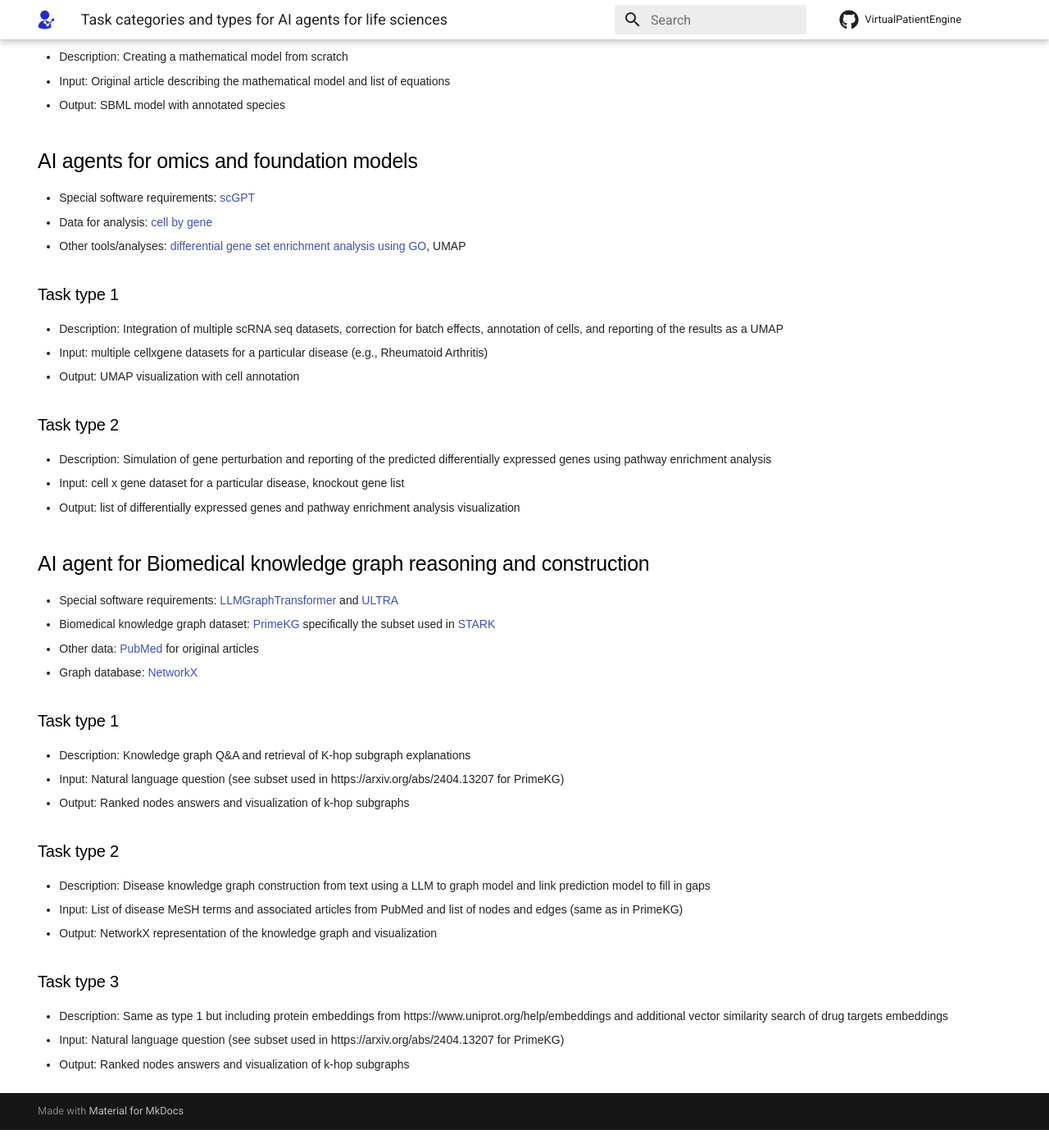
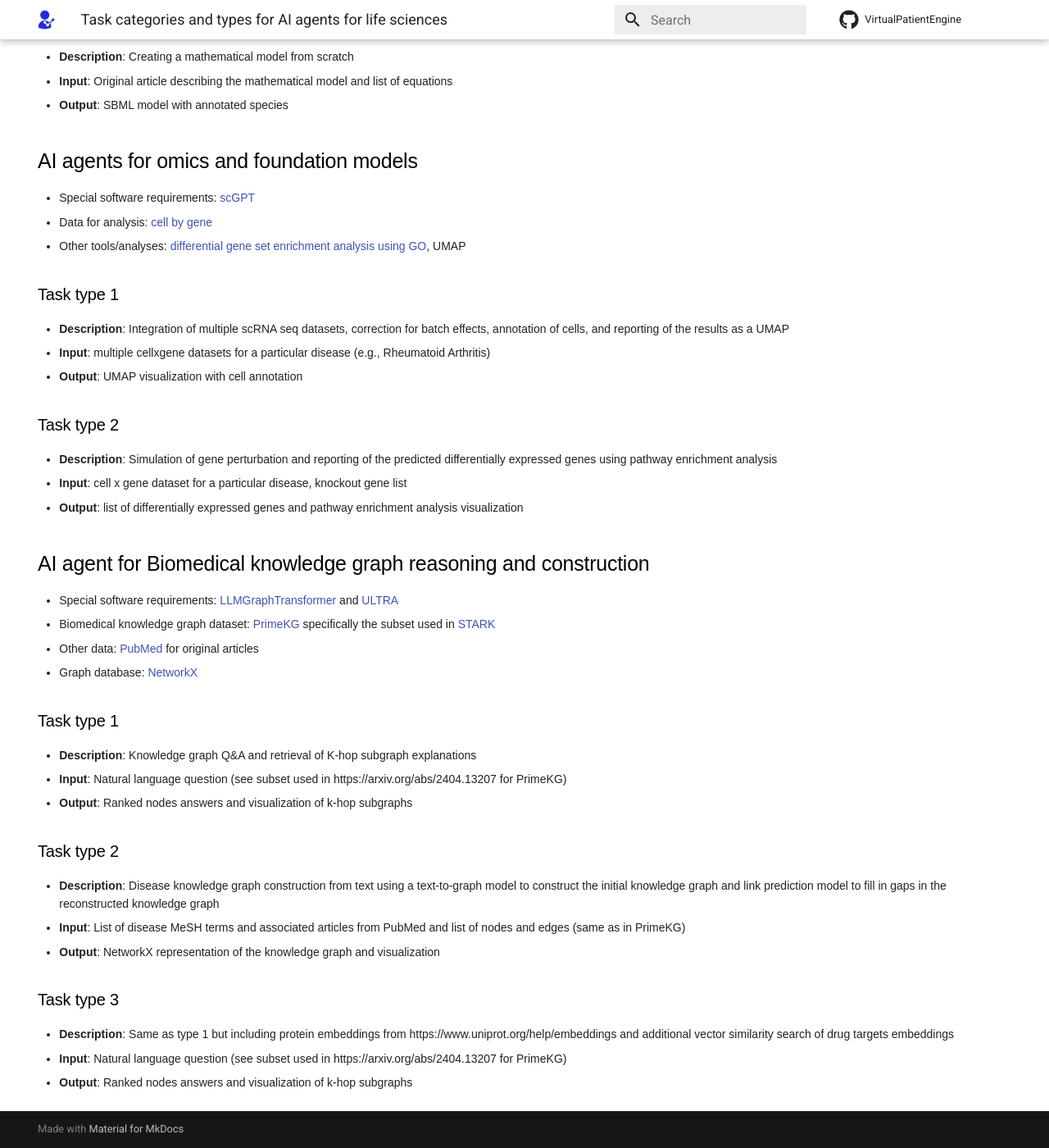
Before and after one commit to VirtualPatientEngine/VPEHackathonAIAgentsCO, an MkDocs documentation site: the page built from docs/tasks.md, in a window 1280 px wide and 1400 px high, scrolled down 695 px. Shown: the whole window at 82% size. Built offline with MkDocs 1.6.1 and Material for MkDocs 9.7.7, drawn with Linux system fonts in a browser that asks for light colours; before the commit the page ends 2073 px from its top, so only the background shows below that; some of the changed lines change nothing that is shown; some of the changed text lies outside the part shown.

Commit message:
fix: updated missing requirements and fixed task 3 description

```diff
--- a/docs/tasks.md
+++ b/docs/tasks.md
@@ -9,8 +9,8 @@
 > **Date** 2024-10-14 to -15<br>
 > **Location** BioLabs Heidelberg and Online<br>
 
-- General software requirements: [Streamlit](https://streamlit.io/), [Ollama](https://ollama.com/)
-- General database requirements: vector database (our internal stack is preferential towards FAISS, but ChromeDB, Milvus, can be used just as well).
+- Infrastructure: [Amazon Web Services](https://aws.amazon.com/de/) and [Code Ocean](https://codeocean.com/)
+- Application requirements: [Streamlit](https://streamlit.io/), [Ollama](https://ollama.com/), [LangChain](https://www.langchain.com/), and [FAISS](https://github.com/facebookresearch/faiss)
 
 ## AI agents for computational modelling and simulation
 - Special software requirements: https://github.com/copasi/basico
@@ -19,14 +19,14 @@
 - Other data: [PubMed](https://pubmed.ncbi.nlm.nih.gov/) for original articles
 
 ### Task type 1
-- Description: Simulation of a mathematical model and reporting of the biomarker trajectories and predicted clinical efficacy
-- Input: simulation parameters such as initial concentrations
-- Output: time-course of simulation species
+- **Description**: Simulation of a mathematical model and reporting of the biomarker trajectories and predicted clinical efficacy
+- **Input**: simulation parameters such as initial concentrations
+- **Output**: time-course of simulation species
 
 ### Task type 2
-- Description: Creating a mathematical model from scratch
-- Input: Original article describing the mathematical model and list of equations
-- Output: SBML model with annotated species
+- **Description**: Creating a mathematical model from scratch
+- **Input**: Original article describing the mathematical model and list of equations
+- **Output**: SBML model with annotated species
 
 ## AI agents for omics and foundation models
 - Special software requirements: [scGPT](https://www.nature.com/articles/s41592-024-02201-0)
@@ -34,14 +34,14 @@
 - Other tools/analyses: [differential gene set enrichment analysis using GO](https://amigo.geneontology.org/amigo), UMAP
 
 ### Task type 1
-- Description: Integration of multiple scRNA seq datasets, correction for batch effects, annotation of cells, and reporting of the results as a UMAP
-- Input: multiple cellxgene datasets for a particular disease (e.g., Rheumatoid Arthritis)
-- Output: UMAP visualization with cell annotation
+- **Description**: Integration of multiple scRNA seq datasets, correction for batch effects, annotation of cells, and reporting of the results as a UMAP
+- **Input**: multiple cellxgene datasets for a particular disease (e.g., Rheumatoid Arthritis)
+- **Output**: UMAP visualization with cell annotation
 
 ### Task type 2
-- Description: Simulation of gene perturbation and reporting of the predicted differentially expressed genes using pathway enrichment analysis
-- Input: cell x gene dataset for a particular disease, knockout gene list
-- Output: list of differentially expressed genes and pathway enrichment analysis visualization
+- **Description**: Simulation of gene perturbation and reporting of the predicted differentially expressed genes using pathway enrichment analysis
+- **Input**: cell x gene dataset for a particular disease, knockout gene list
+- **Output**: list of differentially expressed genes and pathway enrichment analysis visualization
 
 ## AI agent for Biomedical knowledge graph reasoning and construction
 - Special software requirements: [LLMGraphTransformer](https://api.python.langchain.com/en/latest/graph_transformers/langchain_experimental.graph_transformers.llm.LLMGraphTransformer.html) and [ULTRA](https://github.com/DeepGraphLearning/ULTRA)
@@ -50,16 +50,16 @@
 - Graph database: [NetworkX](https://networkx.org/)
 
 ### Task type 1
-- Description: Knowledge graph Q&A and retrieval of K-hop subgraph explanations
-- Input: Natural language question (see subset used in https://arxiv.org/abs/2404.13207 for PrimeKG)
-- Output: Ranked nodes answers and visualization of k-hop subgraphs
+- **Description**: Knowledge graph Q&A and retrieval of K-hop subgraph explanations
+- **Input**: Natural language question (see subset used in https://arxiv.org/abs/2404.13207 for PrimeKG)
+- **Output**: Ranked nodes answers and visualization of k-hop subgraphs
 
 ### Task type 2
-- Description: Disease knowledge graph construction from text using a LLM to graph model and link prediction model to fill in gaps
-- Input: List of disease MeSH terms and associated articles from PubMed and list of nodes and edges (same as in PrimeKG)
-- Output: NetworkX representation of the knowledge graph and visualization
+- **Description**: Disease knowledge graph construction from text using a text-to-graph model to construct the initial knowledge graph and link prediction model to fill in gaps in the reconstructed knowledge graph
+- **Input**: List of disease MeSH terms and associated articles from PubMed and list of nodes and edges (same as in PrimeKG)
+- **Output**: NetworkX representation of the knowledge graph and visualization
 
 ### Task type 3
-- Description: Same as type 1 but including protein embeddings from https://www.uniprot.org/help/embeddings and additional vector similarity search of drug targets embeddings
-- Input: Natural language question (see subset used in https://arxiv.org/abs/2404.13207 for PrimeKG)
-- Output: Ranked nodes answers and visualization of k-hop subgraphs
+- **Description**: Same as type 1 but including protein embeddings from https://www.uniprot.org/help/embeddings and additional vector similarity search of drug targets embeddings
+- **Input**: Natural language question (see subset used in https://arxiv.org/abs/2404.13207 for PrimeKG)
+- **Output**: Ranked nodes answers and visualization of k-hop subgraphs
```
